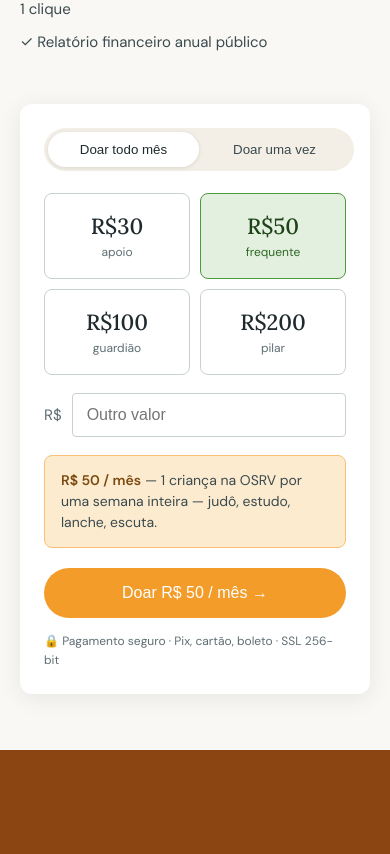
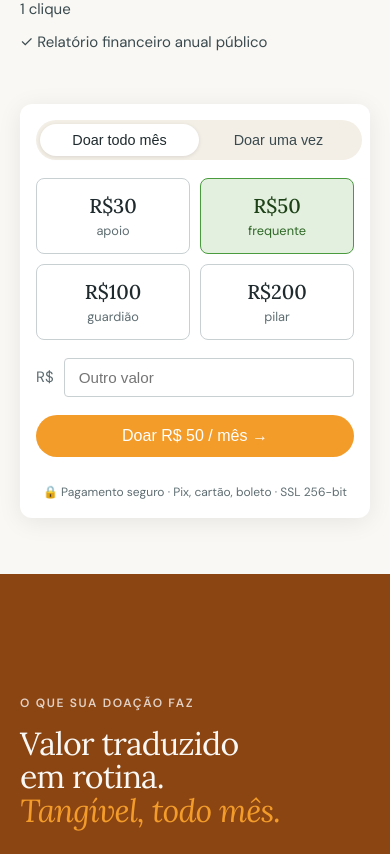
Before and after one commit to pedromonteiro10311031/osrv, a Next.js app: page /quero-ser-doador in a window 390 px wide. Shown: the part 920-1774 px from the top of the page. Built offline with nearby package versions, Linux system fonts and the light colour scheme.

Commit message:
fix(mobile): remove caixa de impacto, ajusta espaçamentos DonationBlock

```diff
--- a/components/DonationBlock.tsx
+++ b/components/DonationBlock.tsx
@@ -142,6 +142,10 @@ export default function DonationBlock({
     <section id="doar" style={donStyles.wrap} className="donation-block">
       <style>{`
         @media (max-width: 768px) {
+          .donation-block {
+            padding-top: 56px !important;
+            padding-bottom: 56px !important;
+          }
           .donation-block .donation-inner {
             grid-template-columns: 1fr !important;
             gap: 40px !important;
@@ -150,28 +154,61 @@ export default function DonationBlock({
           .donation-block .donation-left {
             max-width: 100% !important;
           }
+          .donation-block .donation-subtitle {
+            font-size: clamp(1.3rem, 6vw, 1.55rem) !important;
+            line-height: 1.15 !important;
+          }
           .donation-block .donation-card {
             max-width: 100% !important;
-            box-sizing: border-box;
-            padding: 24px !important;
+            box-sizing: border-box !important;
+            padding: 16px !important;
+            display: flex !important;
+            flex-direction: column !important;
+            gap: 18px !important;
           }
           .donation-block .donation-toggle {
-            width: 100%;
+            width: 100% !important;
             display: flex !important;
+            margin-bottom: 0 !important;
           }
           .donation-block .donation-toggle button {
-            flex: 1;
+            flex: 1 !important;
+          }
+          .donation-block .donation-toggle-btn {
+            padding: 8px 12px !important;
+            font-size: 0.9rem !important;
           }
           .donation-block .donation-amounts {
             grid-template-columns: repeat(2, 1fr) !important;
+            gap: 10px !important;
+            margin-bottom: 0 !important;
           }
-          .donation-block {
-            padding-top: 56px !important;
-            padding-bottom: 56px !important;
+          .donation-block .donation-amt-btn {
+            padding: 14px !important;
+            font-size: 1.25rem !important;
           }
-          .donation-block .donation-subtitle {
-            font-size: clamp(1.3rem, 6vw, 1.55rem) !important;
-            line-height: 1.15 !important;
+          .donation-block .donation-amt-meta {
+            font-size: 0.8rem !important;
+          }
+          .donation-block .donation-custom-row {
+            margin-bottom: 0 !important;
+            gap: 10px !important;
+            align-items: center !important;
+          }
+          .donation-block .donation-input {
+            padding: 10px 14px !important;
+            font-size: 0.95rem !important;
+          }
+          .donation-block .donation-impact {
+            display: none !important;
+          }
+          .donation-block .donation-cta {
+            padding: 12px !important;
+            font-size: 1rem !important;
+          }
+          .donation-block .donation-secure {
+            font-size: 0.75rem !important;
+            margin-top: 8px !important;
           }
         }
       `}</style>
@@ -184,10 +221,10 @@ export default function DonationBlock({
         </div>
         <div style={donStyles.card} className="donation-card">
           <div style={donStyles.toggleRow} className="donation-toggle">
-            <button style={{ ...donStyles.toggleBtn, ...(freq === 'mensal' ? donStyles.toggleActive : {}) }} onClick={() => setFreq('mensal')}>
+            <button style={{ ...donStyles.toggleBtn, ...(freq === 'mensal' ? donStyles.toggleActive : {}) }} className="donation-toggle-btn" onClick={() => setFreq('mensal')}>
               Doar todo mês
             </button>
-            <button style={{ ...donStyles.toggleBtn, ...(freq === 'unica' ? donStyles.toggleActive : {}) }} onClick={() => setFreq('unica')}>
+            <button style={{ ...donStyles.toggleBtn, ...(freq === 'unica' ? donStyles.toggleActive : {}) }} className="donation-toggle-btn" onClick={() => setFreq('unica')}>
               Doar uma vez
             </button>
           </div>
@@ -195,26 +232,26 @@ export default function DonationBlock({
             {[30, 50, 100, 200].map((v) => {
               const sel = amount === v && !custom
               return (
-                <button key={v} style={{ ...donStyles.amt, ...(sel ? donStyles.amtSelected : {}) }} onClick={() => { setAmount(v); setCustom('') }}>
+                <button key={v} style={{ ...donStyles.amt, ...(sel ? donStyles.amtSelected : {}) }} className="donation-amt-btn" onClick={() => { setAmount(v); setCustom('') }}>
                   R${v}
-                  <span style={{ ...donStyles.amtMeta, ...(sel ? donStyles.amtMetaSel : {}) }}>
+                  <span style={{ ...donStyles.amtMeta, ...(sel ? donStyles.amtMetaSel : {}) }} className="donation-amt-meta">
                     {v === 30 ? 'apoio' : v === 50 ? 'frequente' : v === 100 ? 'guardião' : 'pilar'}
                   </span>
                 </button>
               )
             })}
           </div>
-          <div style={donStyles.customRow}>
+          <div style={donStyles.customRow} className="donation-custom-row">
             <span style={donStyles.prefix}>R$</span>
-            <input style={donStyles.input} type="number" placeholder="Outro valor" value={custom} onChange={(e) => setCustom(e.target.value)} />
+            <input style={donStyles.input} className="donation-input" type="number" placeholder="Outro valor" value={custom} onChange={(e) => setCustom(e.target.value)} />
           </div>
-          <div style={donStyles.impact}>
+          <div style={donStyles.impact} className="donation-impact">
             <div><b style={donStyles.impactStrong}>R$ {finalAmount} {freq === 'mensal' ? '/ mês' : 'única'}</b> — {impactText}</div>
           </div>
-          <button style={donStyles.cta} onClick={() => setSubmitted(true)}>
+          <button style={donStyles.cta} className="donation-cta" onClick={() => setSubmitted(true)}>
             Doar R$ {finalAmount} {freq === 'mensal' ? '/ mês' : 'agora'} →
           </button>
-          <div style={donStyles.secure}>
+          <div style={donStyles.secure} className="donation-secure">
             🔒 Pagamento seguro · Pix, cartão, boleto · SSL 256-bit
           </div>
         </div>
```
